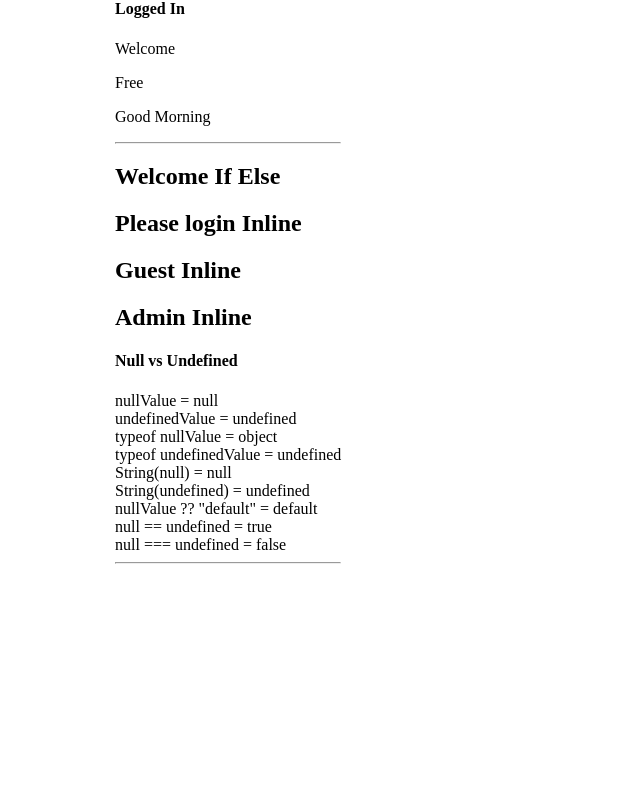
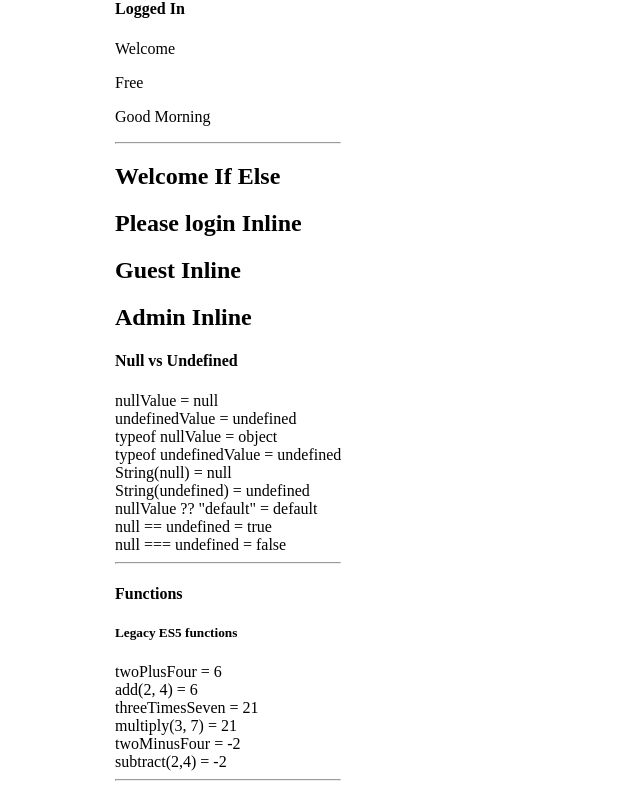
Before and after one commit to Jackerrigan/webdev-client, a Next.js app: page /labs/lab3 in a window 1280 px wide. Shown: the part 995-1795 px from the top of the page, without its empty margins (0-640 px from the left). Before the commit the page ends 1578 px from the top, so only its background shows below. Built offline with nearby package versions, Linux system fonts and the light colour scheme.

Commit message:
legacy functions

```diff
--- /dev/null
+++ b/app/labs/lab3/LegacyFunctions.tsx
@@ -0,0 +1,35 @@
+function add(a: number, b: number) {
+  return a + b;
+}
+function multiply(a: number, b: number) {
+  return a * b;
+}
+function subtract(a: number, b: number) {
+  return a - b;
+}
+export default function LegacyFunctions() {
+  const twoPlusFour = add(2, 4);
+  const threeTimesSeven = multiply(3, 7);
+  const twoMinusFour = subtract(2, 4);
+  console.log(twoPlusFour);
+  console.log(threeTimesSeven);
+  console.log(twoMinusFour);
+  return (
+    <div id="wd-legacy-functions">
+      <h4>Functions</h4>
+      <h5>Legacy ES5 functions</h5>
+      twoPlusFour = {twoPlusFour}
+      <br />
+      add(2, 4) = {add(2, 4)}
+      <br />
+      threeTimesSeven = {threeTimesSeven}
+      <br />
+      multiply(3, 7) = {multiply(3, 7)}
+      <br />
+      twoMinusFour = {twoMinusFour}
+      <br />
+      subtract(2,4) = {subtract(2, 4)}
+      <hr />
+    </div>
+  );
+}
--- a/app/labs/lab3/page.tsx
+++ b/app/labs/lab3/page.tsx
@@ -2,6 +2,7 @@
 import ConditionalOutputIfElse from "./ConditionalOutputIfElse";
 import ConditionalOutputInline from "./ConditionalOutputInline";
 import IfElse from "./IfElse";
+import LegacyFunctions from "./LegacyFunctions";
 import NullUndefined from "./NullUndefined";
 import TernaryOperator from "./TernaryOperator";
 import VariablesAndConstants from "./VariablesAndConstants";
@@ -19,6 +20,7 @@
       <ConditionalOutputIfElse />
       <ConditionalOutputInline />
       <NullUndefined />
+      <LegacyFunctions />
     </div>
   );
 }
```
